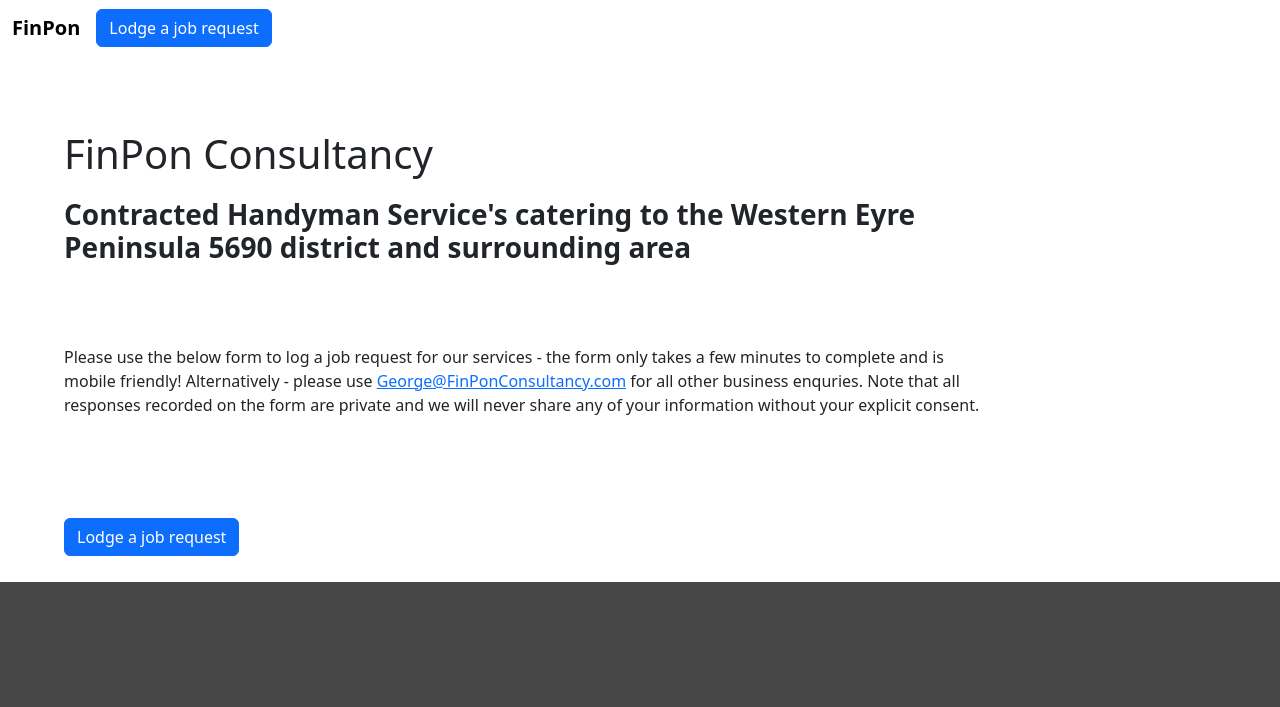
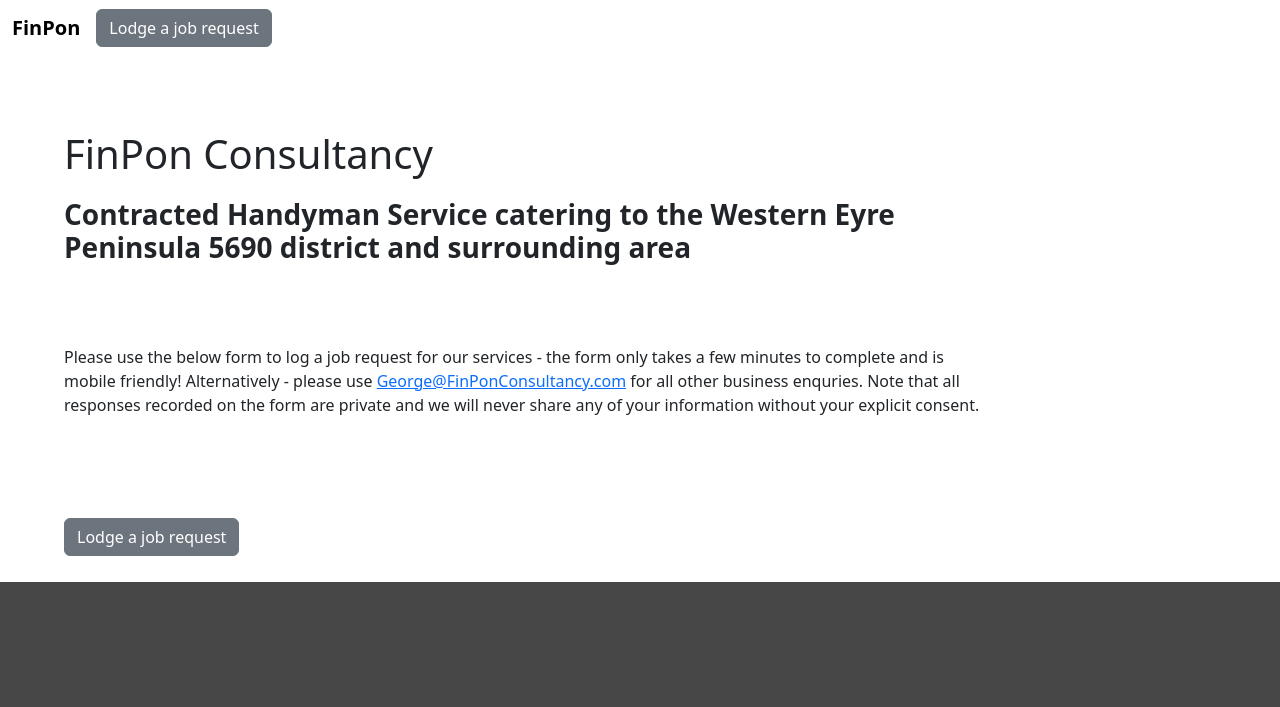
Before and after one commit to FinPon/portfolio, a plain HTML site: page index.html in a window 1280 px wide. Shown: the top 707 px of the page. Drawn offline with Linux system fonts and the light colour scheme.

Commit message:
Update index.html
Changed colour of button to match bootstrap secondary and suit colour palette of overall site more.

```diff
--- a/index.html
+++ b/index.html
@@ -23,7 +23,7 @@
                 <button type="button" data-bs-toggle="collapse" data-bs-target="#navbar-menu" class="navbar-toggler"><span class='navbar-toggler-icon'></span></button>
                 <div class='collapse navbar-collapse' id='navbar-menu'>
                     <ul class='navbar-nav'>
-                        <li><a class="btn btn-primary" href="https://forms.office.com/r/6EWe60iucB" target="_blank" role="button">Lodge a job request</a></li>
+                        <li><a class="btn btn-secondary" href="https://forms.office.com/r/6EWe60iucB" target="_blank" role="button">Lodge a job request</a></li>
                     </ul>
                 </div>
             </div>
@@ -32,7 +32,7 @@
         <section>
         <div>
         <h1 id="top">FinPon Consultancy</h1>
-        <h3><strong>Contracted Handyman Service's catering to the Western Eyre Peninsula 5690 district and surrounding area</strong></h3>
+        <h3><strong>Contracted Handyman Service catering to the Western Eyre Peninsula 5690 district and surrounding area</strong></h3>
         <br></br>
         <p class="blurb .text-nowrap">Please use the below form to log a job request for our services - the form only takes a few minutes to complete and is mobile friendly! Alternatively - please use <a href="mailto:George@FinPonConsultancy.com">George@FinPonConsultancy.com</a> for all other business enquries. Note that all responses recorded on the form are private and we will never share any of your information without your explicit consent.</p>
         <br></br>
@@ -41,7 +41,7 @@
         </section>
         <!-- Contact Form -->
         <section>
-            <a class="btn btn-primary" href="https://forms.office.com/r/6EWe60iucB" target="_blank" role="button">Lodge a job request</a>
+            <a class="btn btn-secondary" href="https://forms.office.com/r/6EWe60iucB" target="_blank" role="button">Lodge a job request</a>
         </section>
         <!-- Footer Section -->
             <footer >
```
